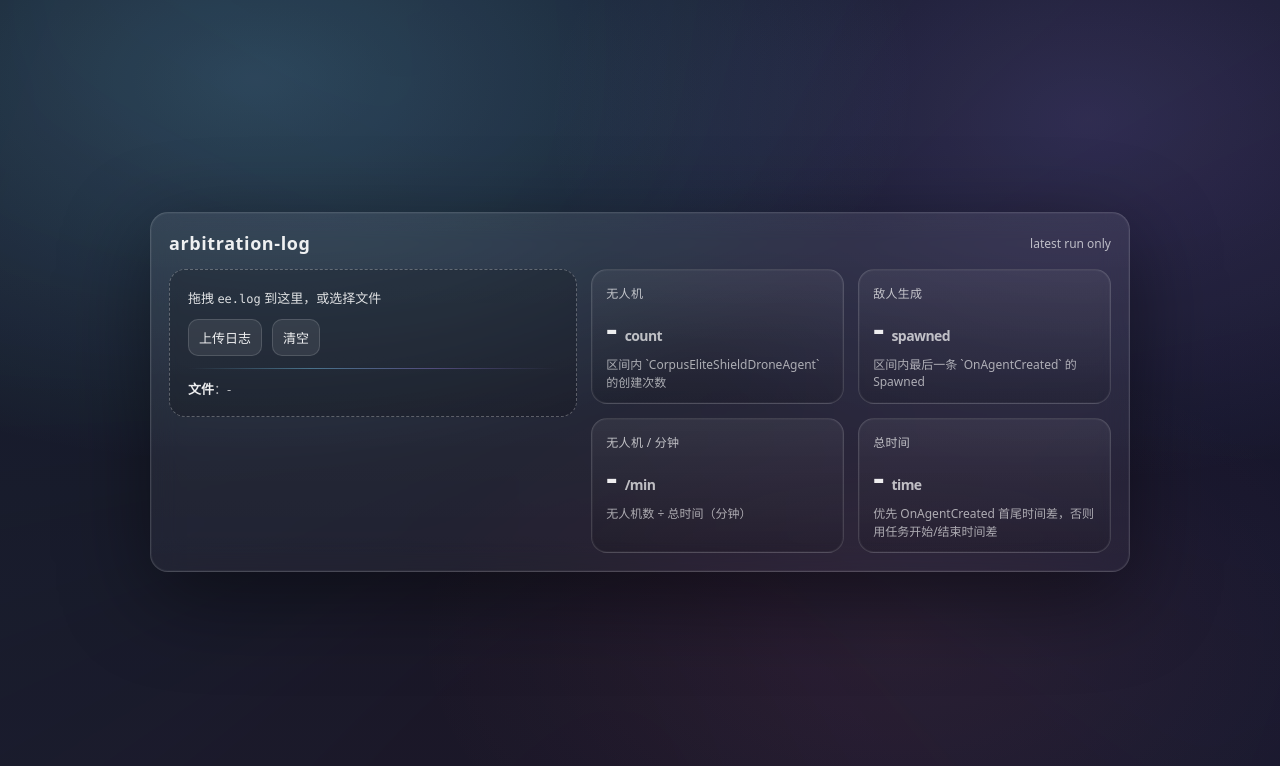
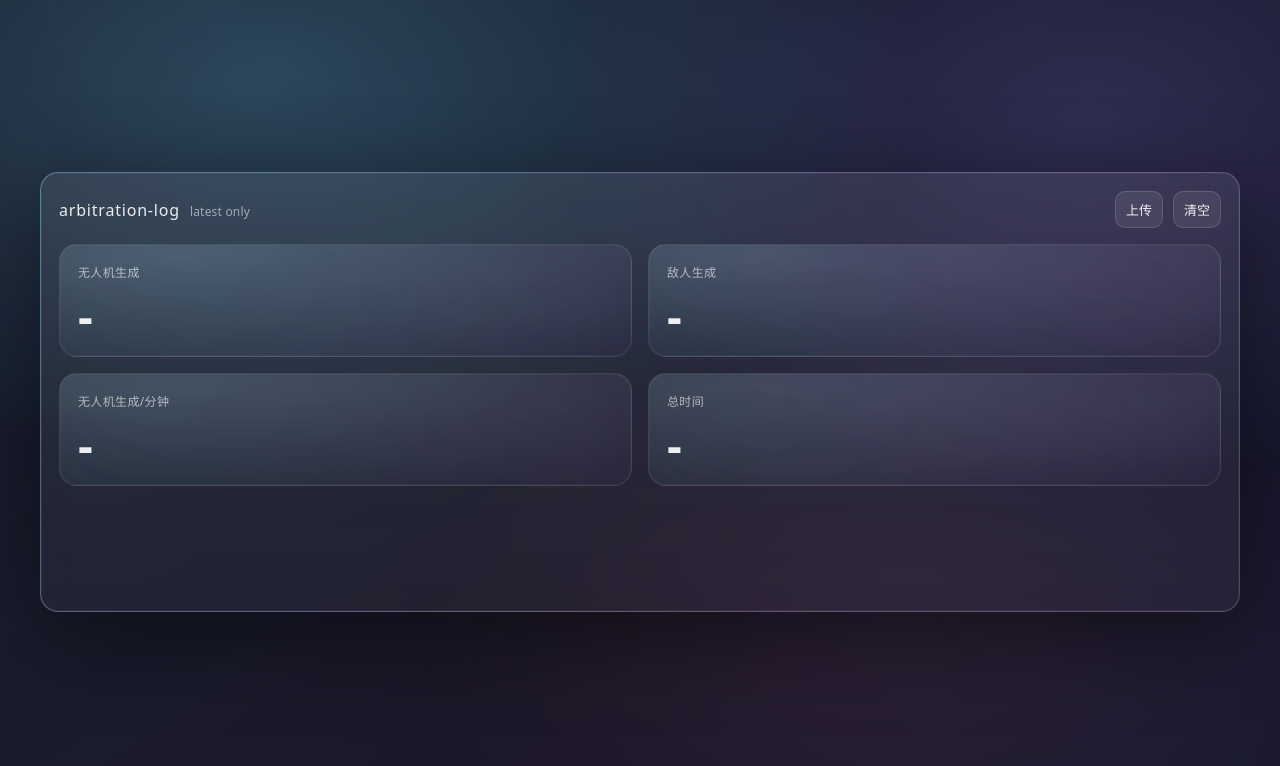
Before and after one commit to wxhn1225/arbitration-log, a Next.js app: page / in a window 1280 px wide. Shown: the top 766 px of the page. Built offline with nearby package versions, Linux system fonts and the light colour scheme.

Commit message:
refactor: 网页风格改善

```diff
--- a/src/app/globals.css
+++ b/src/app/globals.css
@@ -242,3 +242,148 @@ code {
   opacity: 0.65;
   margin: 12px 0 10px;
 }
+
+/* --- new minimal UI --- */
+.panel.dropzone {
+  width: min(1200px, 96vw);
+  min-height: 440px;
+}
+
+.panel.dropzone::before {
+  content: "";
+  position: absolute;
+  inset: -1px;
+  border-radius: 18px;
+  padding: 1px;
+  background: linear-gradient(
+    135deg,
+    rgba(125, 211, 252, 0.55),
+    rgba(167, 139, 250, 0.45),
+    rgba(251, 113, 133, 0.18)
+  );
+  -webkit-mask:
+    linear-gradient(#000 0 0) content-box,
+    linear-gradient(#000 0 0);
+  -webkit-mask-composite: xor;
+  mask-composite: exclude;
+  pointer-events: none;
+  opacity: 0.55;
+}
+
+.panel.dropzone.dragover {
+  box-shadow: 0 0 0 1px rgba(255, 255, 255, 0.06) inset, 0 28px 120px rgba(0, 0, 0, 0.55),
+    0 0 70px rgba(125, 211, 252, 0.14);
+}
+
+.topbar {
+  display: flex;
+  align-items: center;
+  justify-content: space-between;
+  gap: 12px;
+  margin-bottom: 16px;
+}
+
+.brand {
+  display: inline-flex;
+  align-items: baseline;
+  gap: 10px;
+  font-size: 16px;
+  letter-spacing: 0.8px;
+  text-transform: lowercase;
+  color: rgba(255, 255, 255, 0.9);
+}
+
+.brandSub {
+  font-size: 12px;
+  letter-spacing: 0.2px;
+  color: rgba(255, 255, 255, 0.55);
+}
+
+.actions {
+  display: inline-flex;
+  align-items: center;
+  gap: 10px;
+}
+
+.err {
+  font-size: 12px;
+  color: rgba(251, 113, 133, 0.9);
+  border: 1px solid rgba(251, 113, 133, 0.28);
+  background: rgba(251, 113, 133, 0.08);
+  padding: 6px 10px;
+  border-radius: 999px;
+}
+
+.warnTag {
+  font-size: 12px;
+  color: rgba(255, 255, 255, 0.72);
+  border: 1px solid rgba(255, 255, 255, 0.16);
+  background: rgba(255, 255, 255, 0.06);
+  padding: 6px 10px;
+  border-radius: 999px;
+}
+
+.metricsBig {
+  display: grid;
+  grid-template-columns: repeat(2, minmax(0, 1fr));
+  gap: 16px;
+  height: calc(100% - 48px);
+}
+
+@media (max-width: 700px) {
+  .metricsBig {
+    grid-template-columns: 1fr;
+  }
+}
+
+.metric {
+  position: relative;
+  border-radius: 18px;
+  padding: 18px 18px 16px;
+  background: radial-gradient(140% 120% at 20% 10%, rgba(255, 255, 255, 0.10), rgba(0, 0, 0, 0.18));
+  border: 1px solid rgba(255, 255, 255, 0.12);
+  box-shadow: 0 0 0 1px rgba(255, 255, 255, 0.035) inset;
+  overflow: hidden;
+}
+
+.metric::after {
+  content: "";
+  position: absolute;
+  inset: -40%;
+  background: radial-gradient(circle at 30% 30%, rgba(125, 211, 252, 0.18), transparent 55%),
+    radial-gradient(circle at 70% 60%, rgba(167, 139, 250, 0.16), transparent 55%);
+  filter: blur(18px);
+  opacity: 0.55;
+  pointer-events: none;
+}
+
+.metricLabel {
+  position: relative;
+  z-index: 1;
+  font-size: 12px;
+  letter-spacing: 0.35px;
+  color: rgba(255, 255, 255, 0.62);
+}
+
+.metricValue {
+  position: relative;
+  z-index: 1;
+  margin-top: 12px;
+  font-size: 46px;
+  line-height: 1.02;
+  font-weight: 800;
+  letter-spacing: -1.2px;
+}
+
+.metricA .metricValue {
+  text-shadow: 0 0 22px rgba(125, 211, 252, 0.18);
+}
+.metricB .metricValue {
+  text-shadow: 0 0 22px rgba(167, 139, 250, 0.16);
+}
+.metricC .metricValue {
+  text-shadow: 0 0 22px rgba(125, 211, 252, 0.14);
+}
+.metricD .metricValue {
+  text-shadow: 0 0 22px rgba(255, 255, 255, 0.08);
+}
--- a/src/app/page.tsx
+++ b/src/app/page.tsx
@@ -25,8 +25,6 @@ function formatPerMin(v?: number): string {
 export default function Page() {
   const fileRef = useRef<HTMLInputElement | null>(null);
   const [isDragOver, setIsDragOver] = useState(false);
-  const [fileName, setFileName] = useState<string | null>(null);
-  const [fileSize, setFileSize] = useState<number | null>(null);
   const [parse, setParse] = useState<ParseResult | null>(null);
   const [error, setError] = useState<string | null>(null);
 
@@ -54,8 +52,6 @@ export default function Page() {
   const handleFile = async (file: File) => {
     setError(null);
     setParse(null);
-    setFileName(file.name);
-    setFileSize(file.size);
     try {
       const text = await file.text();
       const res = parseEeLog(text); // 默认 latest
@@ -68,16 +64,8 @@ export default function Page() {
   return (
     <div className="wrap">
       <div className="bgfx" />
-      <div className="panel">
-      <div className="title">
-        <h1>arbitration-log</h1>
-        <div className="sub">latest run only</div>
-      </div>
-
-      <div className="panelInner">
-        <div>
       <div
-            className={`drop ${isDragOver ? "dragover" : ""}`}
+        className={`panel dropzone ${isDragOver ? "dragover" : ""}`}
         onDragOver={(e) => {
           e.preventDefault();
           setIsDragOver(true);
@@ -90,21 +78,24 @@ export default function Page() {
           if (f) void handleFile(f);
         }}
       >
-            <div style={{ fontSize: 13, color: "rgba(255,255,255,0.86)" }}>
-              拖拽 <code>ee.log</code> 到这里，或选择文件
+        <div className="topbar">
+          <div className="brand">
+            arbitration-log
+            <span className="brandSub">latest only</span>
           </div>
 
-            <div className="row">
+          <div className="actions">
+            {error ? <span className="err">解析失败</span> : null}
+            {m?.status === "incomplete" ? <span className="warnTag">incomplete</span> : null}
             <label className="btn" htmlFor="file">
-                上传日志
+              上传
             </label>
             <button
               type="button"
+              className="btn"
               onClick={() => {
                 setError(null);
                 setParse(null);
-                  setFileName(null);
-                  setFileSize(null);
                 if (fileRef.current) fileRef.current.value = "";
               }}
             >
@@ -121,61 +112,24 @@ export default function Page() {
               }}
             />
           </div>
-
-            <div className="accentLine" />
-
-            <div className="status">
-              <div>
-                <strong>文件</strong>：{fileName ?? "-"}{" "}
-                {fileSize != null ? <span>({(fileSize / 1024 / 1024).toFixed(2)} MB)</span> : null}
-              </div>
-              {m?.status === "incomplete" ? (
-                <div className="bad">
-                  <strong>提示</strong>：未完整匹配到结束标记（结果可能不完整）
-                </div>
-              ) : null}
-              {error ? (
-                <div className="bad">
-                  <strong>错误</strong>：{error}
-                </div>
-              ) : null}
-            </div>
-          </div>
         </div>
 
-        <div className="metrics">
-          <div className="metric">
-            <div className="metricLabel">无人机</div>
-            <div className="metricValue">
-              {metrics.drones ?? "-"}
-              <small>count</small>
+        <div className="metricsBig">
+          <div className="metric metricA">
+            <div className="metricLabel">无人机生成</div>
+            <div className="metricValue">{metrics.drones ?? "-"}</div>
           </div>
-            <div className="metricHint">区间内 `CorpusEliteShieldDroneAgent` 的创建次数</div>
+          <div className="metric metricB">
+            <div className="metricLabel">敌人生成</div>
+            <div className="metricValue">{metrics.enemySpawned ?? "-"}</div>
           </div>
-          <div className="metric">
-            <div className="metricLabel">敌人生成</div>
-            <div className="metricValue">
-              {metrics.enemySpawned ?? "-"}
-              <small>spawned</small>
+          <div className="metric metricC">
+            <div className="metricLabel">无人机生成/分钟</div>
+            <div className="metricValue">{formatPerMin(metrics.dronesPerMin)}</div>
           </div>
-            <div className="metricHint">区间内最后一条 `OnAgentCreated` 的 Spawned</div>
-          </div>
-          <div className="metric">
-            <div className="metricLabel">无人机 / 分钟</div>
-            <div className="metricValue">
-              {formatPerMin(metrics.dronesPerMin)}
-              <small>/min</small>
-            </div>
-            <div className="metricHint">无人机数 ÷ 总时间（分钟）</div>
-          </div>
-          <div className="metric">
+          <div className="metric metricD">
             <div className="metricLabel">总时间</div>
-            <div className="metricValue">
-              {formatDuration(metrics.totalSec)}
-              <small>time</small>
-            </div>
-            <div className="metricHint">优先 OnAgentCreated 首尾时间差，否则用任务开始/结束时间差</div>
-          </div>
+            <div className="metricValue">{formatDuration(metrics.totalSec)}</div>
           </div>
         </div>
       </div>
```
Lines whose indentation alone changed are shown as unchanged.
